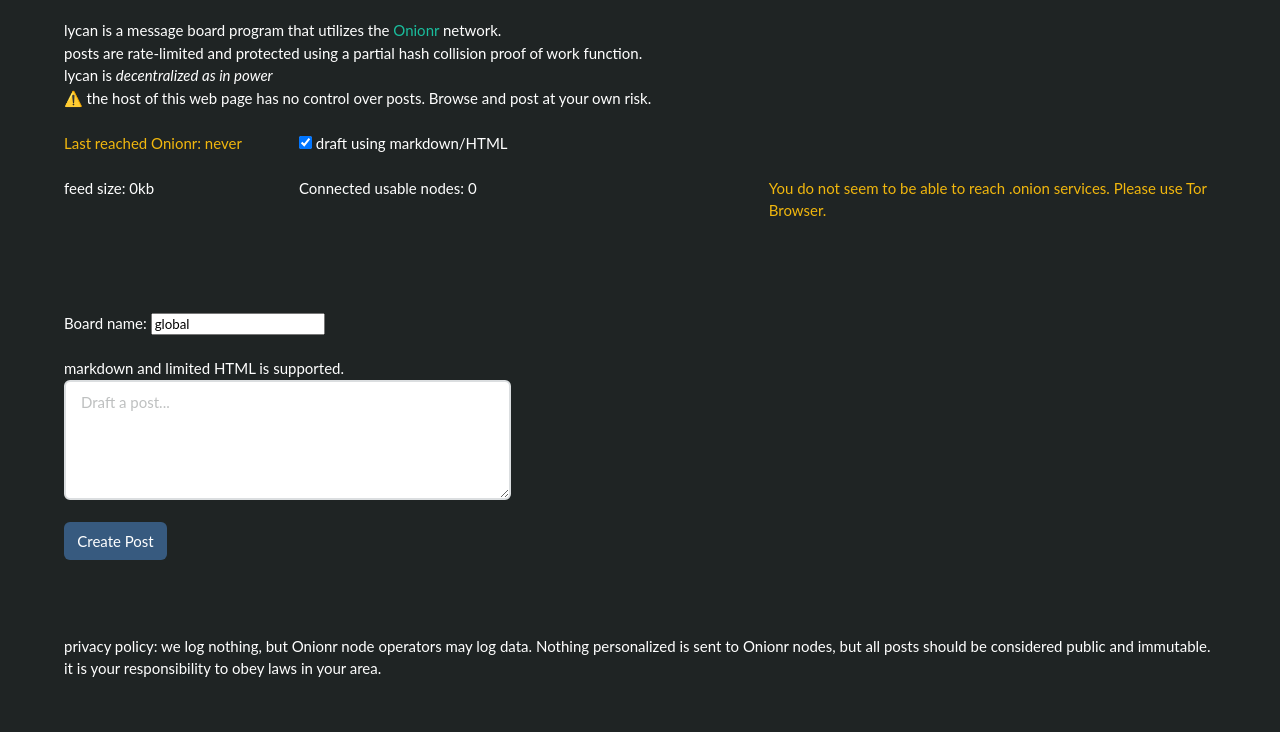
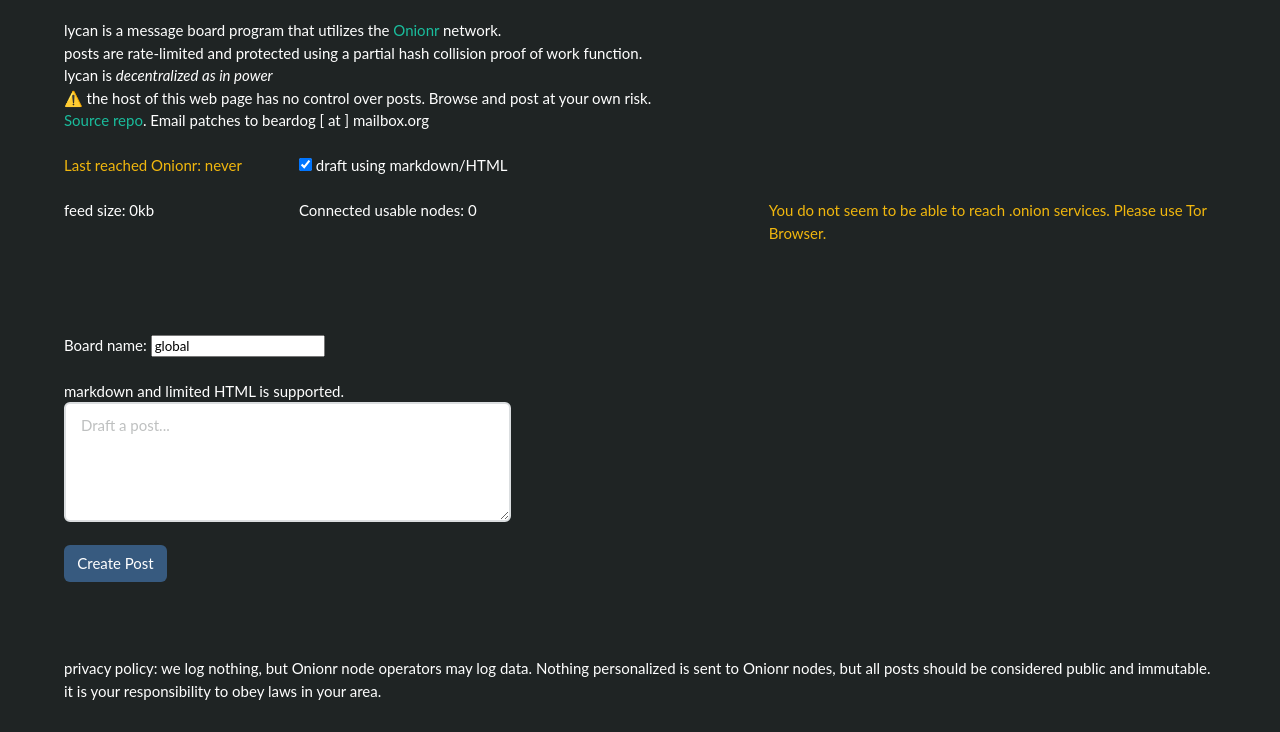
Before and after one commit to beardog108/lycan, a plain HTML site: page index.html in a window 1280 px wide. Shown: the part 109-841 px from the top of the page. Before the commit the page ends 819 px from the top, so only its background shows below. Drawn offline with Linux system fonts and the light colour scheme; no server answers; a script that the page names is missing.

Commit message:
added source link

```diff
--- a/index.html
+++ b/index.html
@@ -42,6 +42,7 @@
               <p>posts are rate-limited and protected using a partial hash collision proof of work function.</p>
               <p>lycan is <i>decentralized as in power</i></p>
               <p>⚠️ the host of this web page has no control over posts. Browse and post at your own risk.</p>
+              <p><a href="https://git.voidnet.tech/kev/lycan">Source repo</a>. Email patches to beardog [ at ] mailbox.org</p>
               <br>
               <div class="columns">
                   <div id="lastReached" class="column has-text-warning is-one-fifth">Last reached Onionr: never</div>
```
